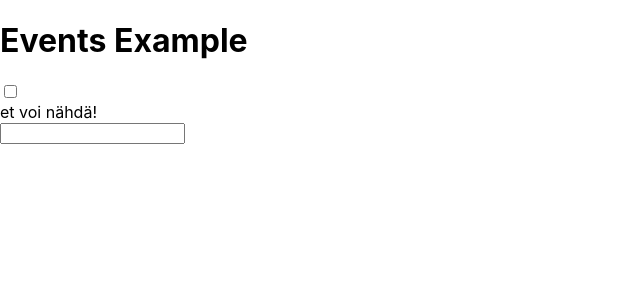
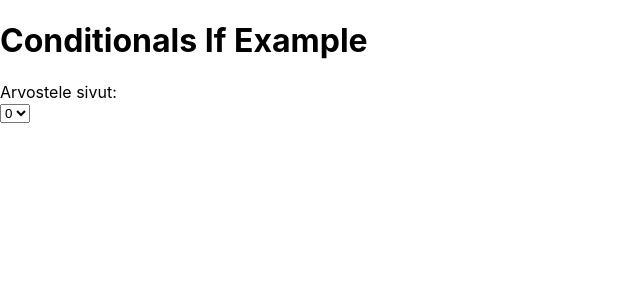
Before and after one commit to andyMcLang/building-applications-with-react-and-aspnet-core, a React (Create React App) app in the folder react-movies/: page / in a window 1280 px wide. Shown: the top 300 px of the page, without its empty margins (0-640 px from the left). Built offline with nearby package versions, Linux system fonts and the light colour scheme.

Commit message:
46. Conditionals - if-else done!

```diff
--- /dev/null
+++ b/react-movies/src/ConditionalsIf.tsx
@@ -0,0 +1,56 @@
+import { useState } from "react";
+import Simple from "./Simple";
+
+export default function ConditionalsIf() {
+  const [arvo, setArvo] = useState(0);
+
+  function naytaTulokset() {
+    if (arvo === 1) {
+      return <span>Eih!</span>;
+    } else if (arvo === 2) {
+      return <Simple />;
+    } else if (arvo === 3) {
+      return (
+        <div>
+          <br></br>
+          kirjoita miksi tämä numero:<br></br>
+          <input type="text"></input>
+        </div>
+      );
+    } else if (arvo === 4) {
+      return (
+        <>
+          <h1>Kiitos!</h1>
+        </>
+      );
+    } else if (arvo === 5) {
+      return (
+        <>
+          <h1>Kiitos!</h1>
+        </>
+      );
+    }
+  }
+
+  return (
+    <>
+      <h1>Conditionals If Example</h1>
+      <div>Arvostele sivut:</div>
+      <select
+        onChange={(e) => {
+          console.log(e.currentTarget.value);
+          setArvo(parseInt(e.currentTarget.value, 10));
+        }}
+      >
+        <option value={0}>0</option>
+        <option value={1}>1</option>
+        <option value={2}>2</option>
+        <option value={3}>3</option>
+        <option value={4}>4</option>
+        <option value={5}>5</option>
+      </select>
+
+      <div>{naytaTulokset()}</div>
+    </>
+  );
+}
--- a/react-movies/src/Events.tsx
+++ b/react-movies/src/Events.tsx
@@ -1,11 +1,11 @@
 import { useState } from "react";
 
 export default function Events() {
-  const [teksti, setTeksti] = useState("");
-  let [voitNahda, setVoitNahda] = useState(false);
+  const [text, setText] = useState("");
+  const [voitNahda, setVoitNahda] = useState(false);
 
-  function handleClickUp(e: React.KeyboardEvent<HTMLInputElement>) {
-    setTeksti(e.currentTarget.value);
+  function handleKeyUp(e: React.KeyboardEvent<HTMLInputElement>) {
+    setText(e.currentTarget.value);
   }
 
   function arvonVaihto() {
@@ -15,11 +15,24 @@ export default function Events() {
   return (
     <>
       <h1>Events Example</h1>
-      <input type="checkbox" onChange={arvonVaihto} />
-      <div>{voitNahda ? "voit nähdä" : "et voi nähdä!"}</div>
+      <div>Kirjoita jotain kenttään:</div>
+      <input
+        type="text"
+        onKeyUp={(e) => {
+          console.log("Key pressed!");
+          handleKeyUp(e);
+        }}
+      ></input>
+
+      <div>{text}</div>
+      <br></br>
+      <input type="checkbox" onChange={arvonVaihto}></input>
       <div>
-        <input type="text" onKeyUp={(e) => handleClickUp(e)} />
-        <div>{teksti}</div>
+        {voitNahda ? (
+          <div>Voit nähdä tekstin!</div>
+        ) : (
+          <div>Et voi nähdä tekstiä!</div>
+        )}
       </div>
     </>
   );
--- a/react-movies/src/index.tsx
+++ b/react-movies/src/index.tsx
@@ -1,12 +1,12 @@
 import React from "react";
 import ReactDOM from "react-dom/client";
 import "./index.css";
-import Events from "./Events";
+import ConditionalsIf from "./ConditionalsIf";
 const root = ReactDOM.createRoot(
   document.getElementById("root") as HTMLElement
 );
 root.render(
   <React.StrictMode>
-    <Events />
+    <ConditionalsIf />
   </React.StrictMode>
 );
```
